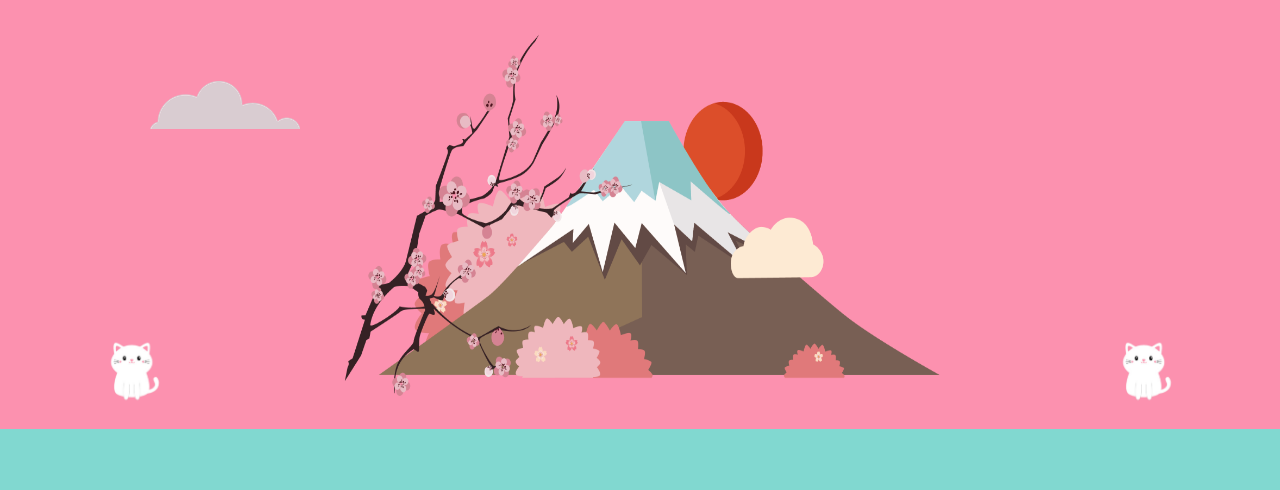
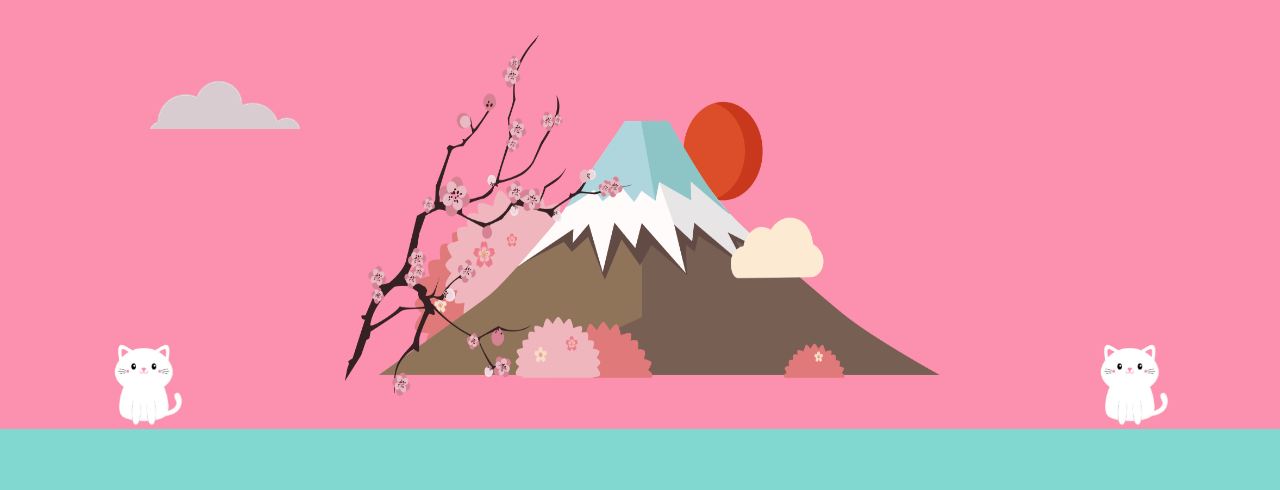
Before and after one commit to debbieMary/mySite, a plain HTML site: page index.html in a window 1280 px wide. Shown: the part 302-792 px from the top of the page. Drawn offline with Linux system fonts and the light colour scheme.

Commit message:
fixing kitties size

```diff
--- a/css/styles.css
+++ b/css/styles.css
@@ -136,7 +136,7 @@ padding-bottom: 5%;
 }
 
 .kitty{
-  width: 5%;
+  width: 7%;
   position: fixed;
   top: 80%;
 }
```
